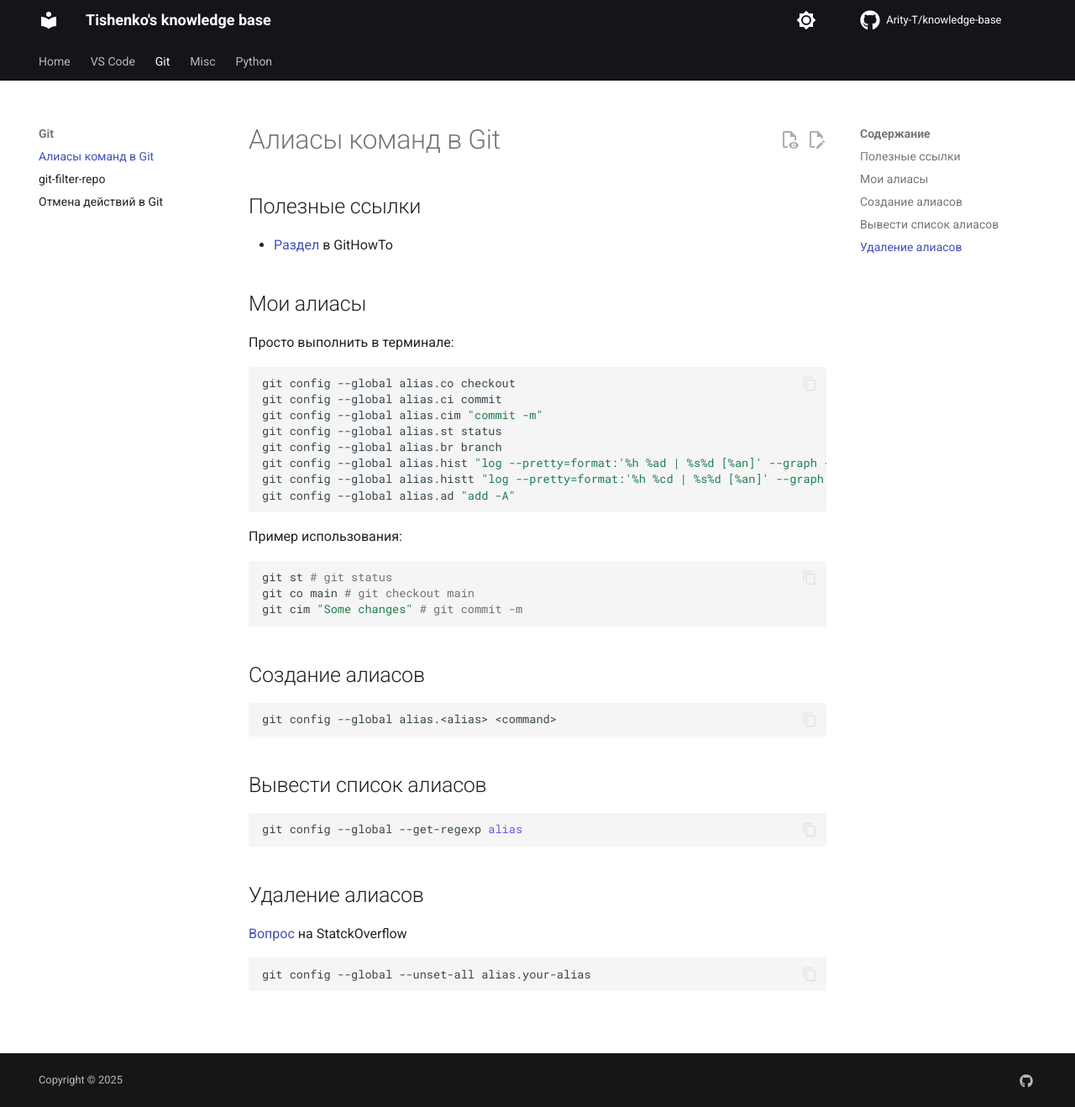
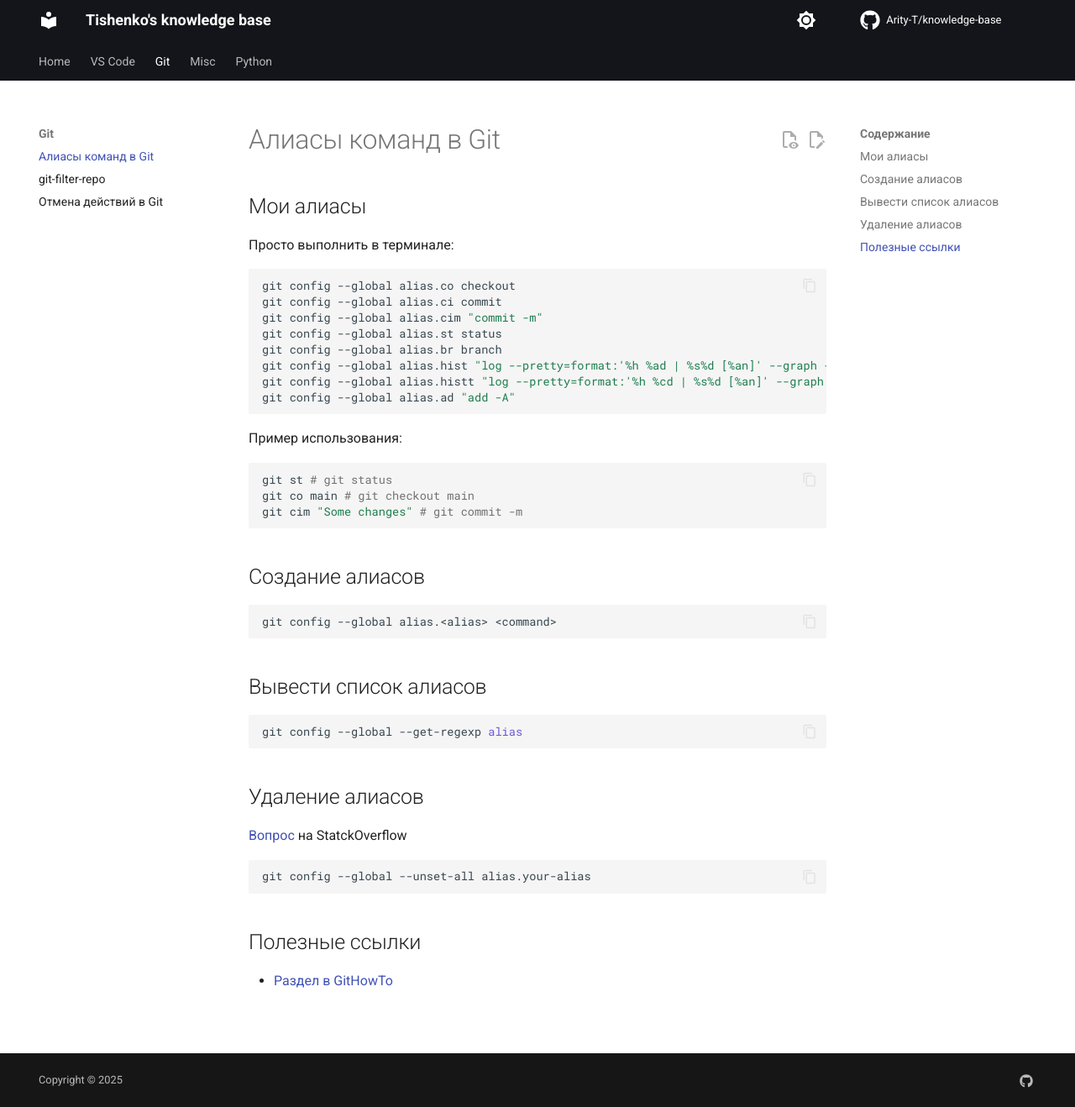
Before and after one commit to Arity-T/knowledge-base, an MkDocs documentation site: the page built from docs/git/aliases.md, in a window 1280 px wide and 1318 px high. Shown: the whole window at 84% size. Built offline with MkDocs 1.6.1 and Material for MkDocs 9.7.7, drawn with Linux system fonts in a browser that asks for light colours; comment, search, counter and statistics services are not loaded; part of the change alters nothing that is shown.

````diff
--- a/docs/git/aliases.md
+++ b/docs/git/aliases.md
@@ -1,7 +1,4 @@
 # Алиасы команд в Git
-
-## Полезные ссылки
-- [Раздел](https://githowto.com/ru/aliases) в GitHowTo
 
 ## Мои алиасы
 Просто выполнить в терминале:
@@ -37,3 +34,6 @@ git config --global --get-regexp alias
 ```sh
 git config --global --unset-all alias.your-alias
 ```
+
+## Полезные ссылки
+- [Раздел в GitHowTo](https://githowto.com/ru/aliases)
````
